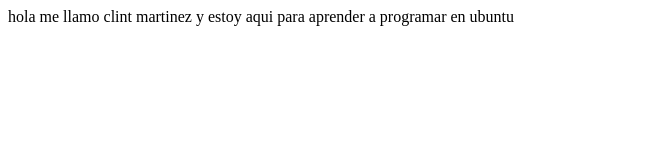
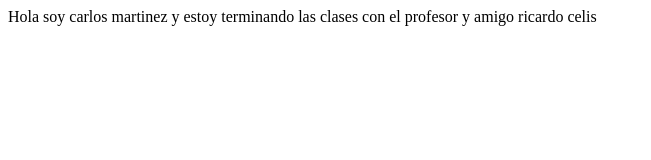
Before and after one commit to calos34/proyectoCursoPrework, a plain HTML site: page index.html in a window 1280 px wide. Shown: the whole page, without its empty margins (0-651 px from the left). Drawn offline with Linux system fonts and the light colour scheme.

```diff
--- a/index.html
+++ b/index.html
@@ -8,7 +8,7 @@
 </head>
 <body>
     <p1>
-        hola me llamo clint martinez y estoy aqui para aprender a programar en ubuntu
+        Hola soy carlos martinez y estoy terminando las clases con el profesor y amigo ricardo celis
     </p1>
 </body>
 </html>
```
